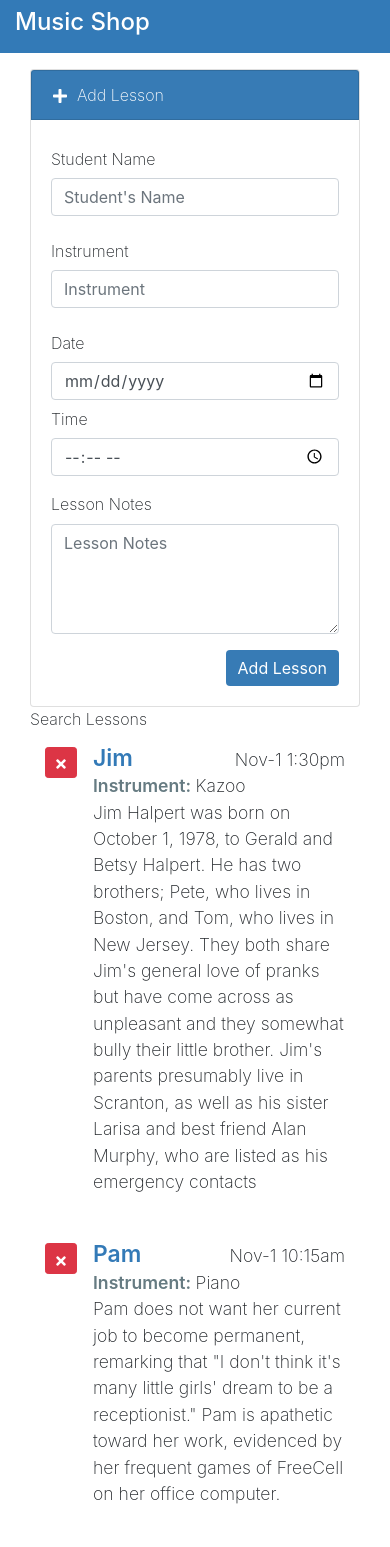
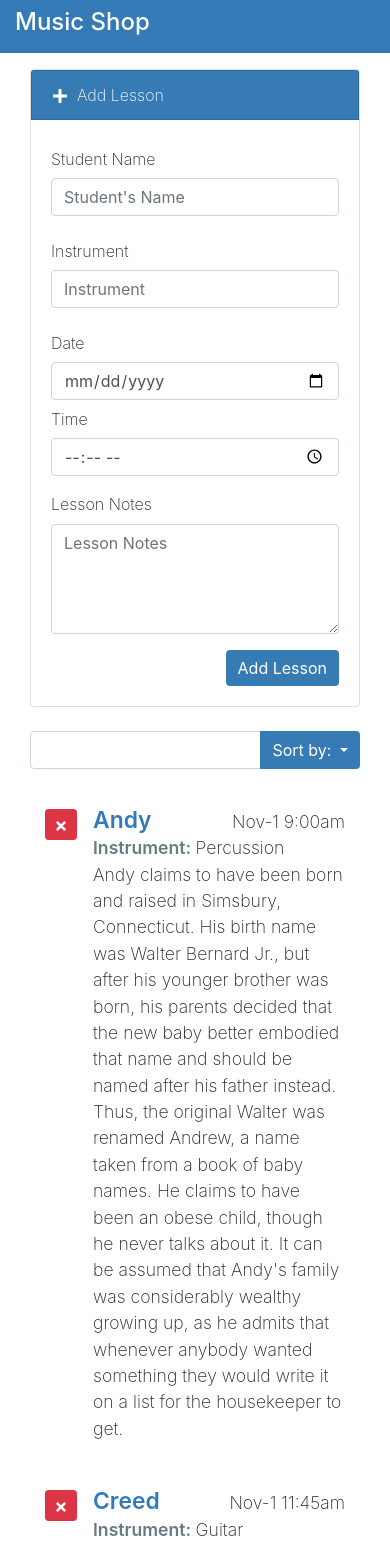
Before and after one commit to mkmatheson/music-shop, a React (Create React App) app: page / in a window 390 px wide. Shown: the top 1547 px of the page. Built offline with nearby package versions, Linux system fonts and the light colour scheme.

Commit message:
create sorting functionality

```diff
--- a/public/data.json
+++ b/public/data.json
@@ -1,61 +1,62 @@
 [
   {
     "studentName": "Jim",
-    "instrument": "Kazoo",
+    "instrumentName": "Kazoo",
     "studentNotes": "Jim Halpert was born on October 1, 1978, to Gerald and Betsy Halpert. He has two brothers; Pete, who lives in Boston, and Tom, who lives in New Jersey. They both share Jim's general love of pranks but have come across as unpleasant and they somewhat bully their little brother. Jim's parents presumably live in Scranton, as well as his sister Larisa and best friend Alan Murphy, who are listed as his emergency contacts",
-    "lessonDate": "2018-11-28 13:30"
+    "lessonDate": "2020-11-28 13:30"
   },
   {
     "studentName": "Pam",
-    "instrument": "Piano",
+    "instrumentName": "Piano",
     "studentNotes": "Pam does not want her current job to become permanent, remarking that \"I don't think it's many little girls' dream to be a receptionist.\" Pam is apathetic toward her work, evidenced by her frequent games of FreeCell on her office computer.",
-    "lessonDate": "2018-11-28 10:15"
+    "lessonDate": "2020-11-28 10:15"
   },
   {
     "studentName": "Darryl",
-    "instrument": "Electric Keyboard",
+    "instrumentName": "Electric Keyboard",
     "studentNotes": "Darryl Philbin is the foreman of the warehouse of the Scranton branch of paper distributor Dunder Mifflin.",
-    "lessonDate": "2018-11-28 14:45"
+    "lessonDate": "2020-11-28 14:45"
   },
   {
     "studentName": "Kevin",
-    "instrument": "Drums",
+    "instrumentName": "Drums",
     "studentNotes": "Kevin is of Irish descent and did not grow up around Scranton. Kevin received a job as an accountant at Dunder Mifflin after applying for a job in the warehouse because Michael Scott had \"a feeling about him.\"",
-    "lessonDate": "2018-11-28 16:00"
+    "lessonDate": "2020-11-28 16:00"
   },
   {
     "studentName": "Andy",
-    "instrument": "Percussion",
+    "instrumentName": "Percussion",
     "studentNotes": "Andy claims to have been born and raised in Simsbury, Connecticut. His birth name was Walter Bernard Jr., but after his younger brother was born, his parents decided that the new baby better embodied that name and should be named after his father instead. Thus, the original Walter was renamed Andrew, a name taken from a book of baby names. He claims to have been an obese child, though he never talks about it. It can be assumed that Andy's family was considerably wealthy growing up, as he admits that whenever anybody wanted something they would write it on a list for the housekeeper to get.",
-    "lessonDate": "2018-11-28 9:00"
+    "lessonDate": "2020-11-28 9:00"
   },
   {
     "studentName": "Michael",
-    "instrument": "Voice",
-    "studentNotes": "Michael Gary Scott was born March 15, 1964, in Scranton, Pennsylvania. He came from a relatively difficult childhood of loneliness. Michael had some trouble with his early education"
+    "instrumentName": "Voice",
+    "studentNotes": "Michael Gary Scott was born March 15, 1964, in Scranton, Pennsylvania. He came from a relatively difficult childhood of loneliness. Michael had some trouble with his early education",
+    "lessonDate": "2020-12-29 10:00"
   },
   {
     "studentName": "Dwight",
-    "instrument": "Flute",
+    "instrumentName": "Flute",
     "studentNotes": "Dwight Schrute is a competent salesman, despite lacking general knowledge, at the Scranton branch of the paper distribution company, Dunder Mifflin. Dwight formally held the title of \"Assistant to the Regional Manager\"",
-    "lessonDate": "2018-11-29 10:00"
+    "lessonDate": "2020-11-29 10:00"
   },
   {
     "studentName": "Janet",
-    "instrument": "Piano",
+    "instrumentName": "Piano",
     "studentNotes": "Jan Levinson-Gould, as Vice President of Sales at Dunder Mifflin, has a no-nonsense management style that is at odds with Michael's more casual approach. Since her office is in New York, Jan's contact with the Scranton branch is largely by telephone, although she will make the two-and-a-half-hour drive to Scranton if necessary.",
-    "lessonDate": "2018-11-29 11:45"
+    "lessonDate": "2020-11-29 11:45"
   },
   {
     "studentName": "Robert",
-    "instrument": "Harmonica",
+    "instrumentName": "Harmonica",
     "studentNotes": "Robert California is the former CEO of Dunder Mifflin/Sabre. An enigmatic individual, he was often inspiring and intimidating to the staff in the Scranton branch office, especially so to Regional Manager Andy Bernard.",
-    "lessonDate": "2018-11-29 11:45"
+    "lessonDate": "2020-11-29 11:45"
   },
   {
     "studentName": "Creed",
-    "instrument": "Guitar",
+    "instrumentName": "Guitar",
     "studentNotes": "Little is known about Creed's life outside the office. The scattered details that emerge (as well as his behavior in the office) are invariably bizarre and it is unknown how much of what he says is true. In fact, much of what he does say is either unsettling or downright disturbing, sometimes even describing violent crimes he claims to have committed or plans to commit. Despite all of this, Creed is outwardly quite cheery most of the time and is tolerated (or simply ignored) by his fellow employees.",
-    "lessonDate": "2018-11-29 11:45"
+    "lessonDate": "2020-11-29 11:45"
   }
 ]
--- a/src/components/AddLesson.js
+++ b/src/components/AddLesson.js
@@ -9,7 +9,7 @@ class AddLesson extends React.Component {
       instrumentName: "",
       lessonDate: "",
       lessonTime: "",
-      lessonNotes: "",
+      studentNotes: "",
     };
     this.handleChange = this.handleChange.bind(this);
     this.handleAdd = this.handleAdd.bind(this);
@@ -23,7 +23,7 @@ class AddLesson extends React.Component {
       instrumentName: this.state.instrumentName,
       lessonDate: this.state.lessonDate,
       lessonTime: this.state.lessonTime,
-      lessonNotes: this.state.lessonNotes,
+      studentNotes: this.state.studentNotes,
     };
 
     this.props.addLesson(tempLesson);
@@ -33,7 +33,7 @@ class AddLesson extends React.Component {
       instrumentName: "",
       lessonDate: "",
       lessonTime: "",
-      lessonNotes: "",
+      studentNotes: "",
     });
 
     this.props.toggleForm();
@@ -97,7 +97,7 @@ class AddLesson extends React.Component {
                 <input
                   type="text"
                   className="form-control"
-                  name="instrument"
+                  name="instrumentName"
                   placeholder="Instrument"
                   value={this.state.instrumentName}
                   onChange={this.handleChange}
@@ -141,7 +141,7 @@ class AddLesson extends React.Component {
             </div>
 
             <div className="form-group form-row">
-              <label className="col-md-2 text-md-right" htmlFor="lessonNotes">
+              <label className="col-md-2 text-md-right" htmlFor="studentNotes">
                 Lesson Notes
               </label>
               <div className="col-md-10">
@@ -149,10 +149,10 @@ class AddLesson extends React.Component {
                   className="form-control"
                   rows="4"
                   cols="50"
-                  name="lessonNotes"
-                  id="lessonNotes"
+                  name="studentNotes"
+                  id="studentNotes"
                   placeholder="Lesson Notes"
-                  value={this.state.lessonNotes}
+                  value={this.state.studentNotes}
                   onChange={this.handleChange}
                 />
               </div>
--- a/src/components/App.js
+++ b/src/components/App.js
@@ -13,11 +13,14 @@ class App extends Component {
     this.state = {
       myLessons: [],
       formDisplay: true,
+      orderBy: "studentName",
+      orderDir: "asc",
       lastIndex: 0,
     };
     this.deleteLesson = this.deleteLesson.bind(this);
     this.toggleForm = this.toggleForm.bind(this);
     this.addLesson = this.addLesson.bind(this);
+    this.changeOrder = this.changeOrder.bind(this);
   }
 
   addLesson(lesson) {
@@ -46,6 +49,13 @@ class App extends Component {
     });
   }
 
+  changeOrder(order, dir) {
+    this.setState({
+      orderBy: order,
+      orderDir: dir,
+    });
+  }
+
   componentDidMount() {
     fetch("./data.json")
       .then((response) => response.json())
@@ -62,6 +72,17 @@ class App extends Component {
   }
 
   render() {
+    let order;
+    let filteredLessons = this.state.myLessons;
+    this.state.orderDir === "asc" ? (order = 1) : (order = -1); //return asc or desc
+
+    filteredLessons.sort((a, b) => {
+      console.log(a[this.state.orderBy]);
+      return a[this.state.orderBy].toLowerCase() <
+        b[this.state.orderBy].toLowerCase()
+        ? -1 * order //multiplying by order var lets me reverse the sort
+        : 1 * order;
+    });
     return (
       <main className="page bg-white" id="petratings">
         <div className="container">
@@ -73,9 +94,13 @@ class App extends Component {
                   toggleForm={this.toggleForm}
                   addLesson={this.addLesson}
                 />
-                <SearchLessons />
+                <SearchLessons
+                  orderBy={this.state.orderBy}
+                  orderDir={this.state.orderDir}
+                  changeOrder={this.changeOrder}
+                />
                 <ListLessons
-                  lessons={this.state.myLessons}
+                  lessons={filteredLessons}
                   deleteLesson={this.deleteLesson}
                 />
               </div>
--- a/src/components/ListLessons.js
+++ b/src/components/ListLessons.js
@@ -29,7 +29,7 @@ const ListLessons = ({ lessons, deleteLesson }) => {
 
           <div className="instrument-name">
             <span className="label-item">Instrument: </span>
-            <span>{item.instrument}</span>
+            <span>{item.instrumentName}</span>
           </div>
           <div className="lesson-notes">{item.studentNotes}</div>
         </div>
--- a/src/components/SearchLessons.js
+++ b/src/components/SearchLessons.js
@@ -1,7 +1,80 @@
-import React, { Component } from "react";
+import React from "react";
 
-const SearchLessons = () => {
-  return <div>Search Lessons</div>;
+const SearchLessons = ({ orderBy, orderDir, changeOrder }) => {
+  return (
+    <div className="search-lessons row justify-content-center my-4">
+      <div className="col-md-6">
+        <div className="input-group">
+          <input
+            id="SearchLessons"
+            type="text"
+            className="form-control"
+            aria-label="Search Lessons"
+          />
+          <div className="input-group-append">
+            <button
+              type="button"
+              className="btn btn-primary dropdown-toggle"
+              data-toggle="dropdown"
+              aria-haspopup="true"
+              aria-expanded="false"
+            >
+              Sort by: <span className="caret" />
+            </button>
+
+            <div className="sort-menu dropdown-menu dropdown-menu-right">
+              <button
+                className={`sort-by dropdown-item ${
+                  orderBy === "studentName" ? "active" : ""
+                }`}
+                href="#"
+                onClick={(e) => changeOrder("studentName", orderDir)}
+              >
+                Student Name
+              </button>
+              <button
+                className={`sort-by dropdown-item ${
+                  orderBy === "lessonDate" ? "active" : ""
+                }`}
+                href="#"
+                onClick={(e) => changeOrder("lessonDate", orderDir)}
+              >
+                Date
+              </button>
+              <button
+                className={`sort-by dropdown-item ${
+                  orderBy === "instrumentName" ? "active" : ""
+                }`}
+                href="#"
+                onClick={(e) => changeOrder("instrumentName", orderDir)}
+              >
+                Instrument
+              </button>
+              <div role="separator" className="dropdown-divider" />
+              <button
+                className={`sort-by dropdown-item ${
+                  orderDir === "asc" ? "active" : ""
+                }`}
+                href="#"
+                onClick={(e) => changeOrder(orderBy, "asc")}
+              >
+                Asc
+              </button>
+              <button
+                className={`sort-by dropdown-item ${
+                  orderDir === "desc" ? "active" : ""
+                }`}
+                href="#"
+                onClick={(e) => changeOrder(orderBy, "desc")}
+              >
+                Desc
+              </button>
+            </div>
+          </div>
+        </div>
+      </div>
+    </div>
+  );
 };
 
 export default SearchLessons;
```
